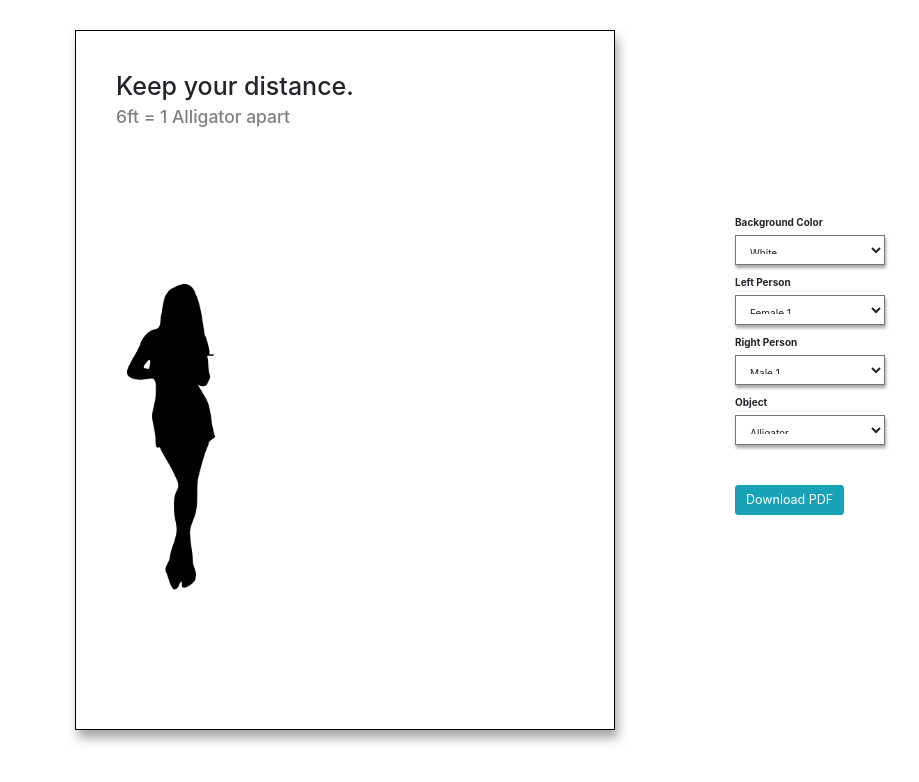
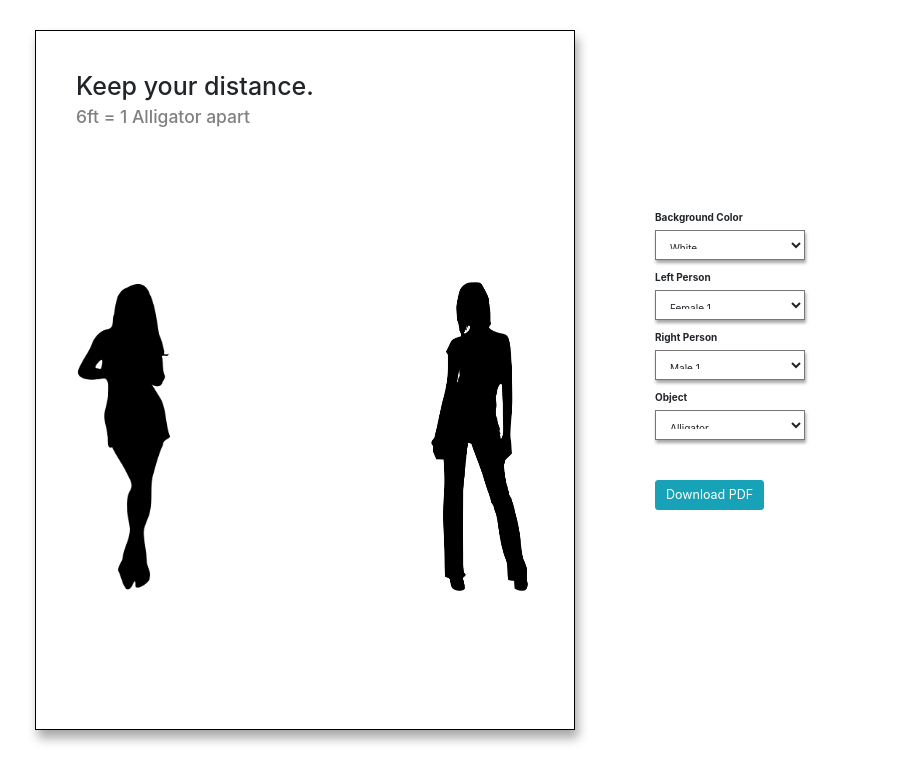
Before and after one commit to laurawilsonri/covid-poster-generator, a plain HTML site: page index.html in a window 1280 px wide. Shown: the whole page, without its empty margins (95-1014 px from the left). Drawn offline with nearby package versions, Linux system fonts and the light colour scheme.

Commit message:
dropdowns for changing people type

```diff
--- a/index.html
+++ b/index.html
@@ -61,18 +61,18 @@
 
          .person {
            top: 150px;
-          width: 20%;
+          width: 21%;
           height: 50%;
           background-size: contain;
           background-repeat: no-repeat;
          }
 
-         .person-right {
-           left: 62%;
+         #person-right {
+           left: 56%;
          }
 
-         .person-left {
-           left: 2%;
+         #person-left {
+           left: 0%;
          }
 
          h1 {
@@ -87,6 +87,11 @@
            background: rgb(0,0,0,0);
          }
 
+         #poster-wrapper {
+          width: 540px;
+          height: 720px;
+         }
+
    </style>
    <link href="css/bootstrap.css" rel="stylesheet">
    </head>
@@ -95,14 +100,18 @@
 
   <!-- POSTER -->
 <div  id="main-container">
+
+  <div id="poster-wrapper">
   <div id="poster-container">
       <h1>Keep your distance.</h1>
       <h3>6ft = 1 <span id="obj-name">Alligator</span> apart</h3>
-      <img class="pic person person-left" src="img/woman_silh_1.png" />
+      <img id="person-left" class="pic person" src="img/woman_silh_1.png"/>
+      <img id="person-right" class="pic person" src="img/woman_silh_2.png"/>
     <!--  <div class="pic person person-left" style="background-image: url(http://drive.google.com/uc?export=view&id=1it2z-IPcP7gwHBP8kDQvHPIwaH6HqQVA);"></div>-->
       <!-- <img id="person-b" class="pic person person-right" src="http://drive.google.com/uc?export=view&id=1it2z-IPcP7gwHBP8kDQvHPIwaH6HqQVA"> -->
      <!-- <div id="measure-object" class="pic" style="background-image: url(http://drive.google.com/uc?export=view&id=1it2z-IPcP7gwHBP8kDQvHPIwaH6HqQVA);"></div> -->
   </div>
+</div>
 
 
   <!-- FORM -->
@@ -123,20 +132,20 @@
          <div class="form-group">
          <label>Left Person</label><br>
          <select id="left-person-select">
-           <option value="1" selected="selected">Female 1</option>
-           <option value="2">Female 2</option>
-           <option value="3">Male 1</option>
-           <option value="4">Male 2</option>
+           <option value="img/woman_silh_1.png" selected="selected">Female 1</option>
+           <option value="img/woman_silh_2.png">Female 2</option>
+           <option value="img/man_silh_1.png">Male 1</option>
+           <option value="img/man_silh_2.png">Male 2</option>
          </select>
        </div>
 
        <div class="form-group">
          <label>Right Person</label><br>
          <select id="right-person-select">
-           <option value="1">Female 1</option>
-           <option value="2">Female 2</option>
-           <option value="3" selected="selected">Male 1</option>
-           <option value="4">Male 2</option>
+           <option value="img/woman_silh_1.png">Female 1</option>
+           <option value="img/woman_silh_2.png">Female 2</option>
+           <option value="img/man_silh_1.png" selected="selected">Male 1</option>
+           <option value="img/man_silh_2.png">Male 2</option>
          </select>
        </div>
 
@@ -173,7 +182,11 @@
 
 $(function() {
     $('#left-person-select').on('change', function(event) {
-        document.getElementById(event.target.id).src = this.value
+        document.getElementById("person-left").src = this.value
+    });
+
+    $('#right-person-select').on('change', function(event) {
+        document.getElementById("person-right").src = this.value
     });
 
     $('#background-color-select').on('change', function(event) {
```
Also changed, not shown: img/woman_silh_2.png (renamed from img/woman_silh2.png).
